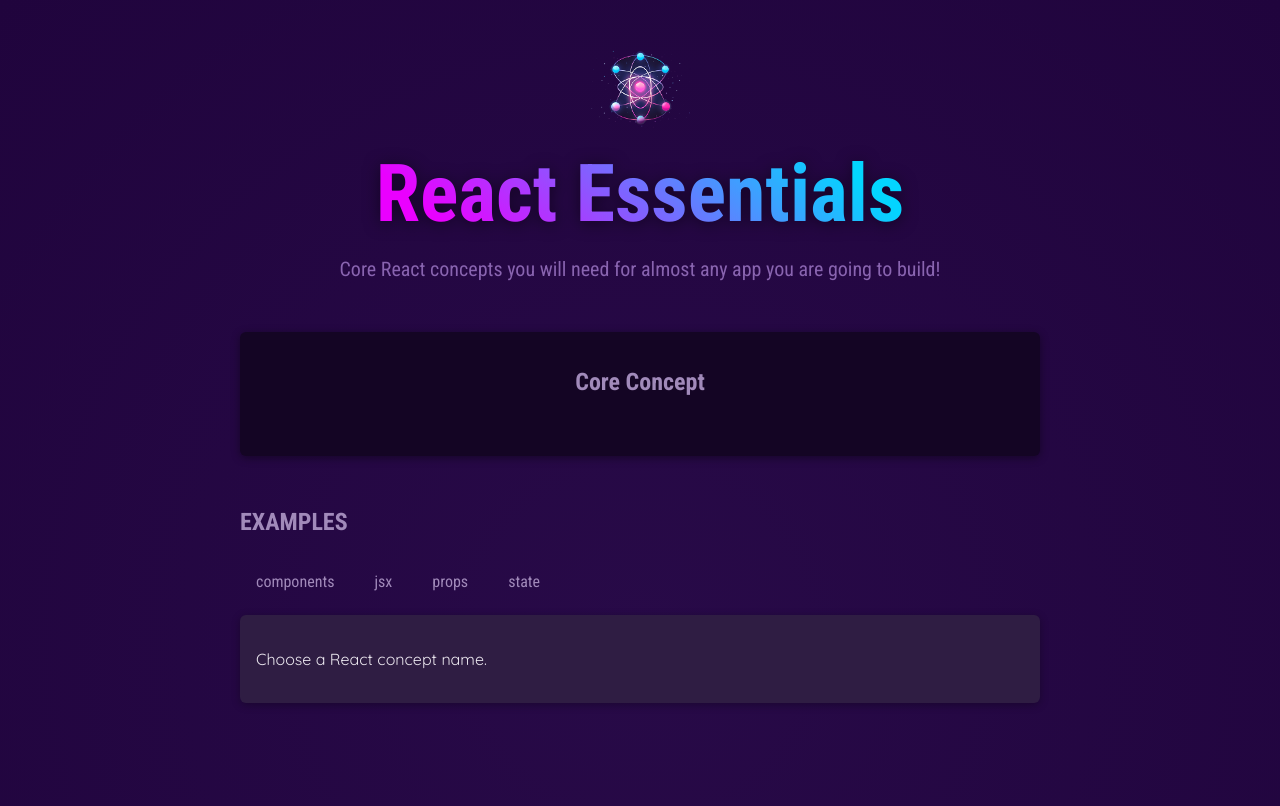
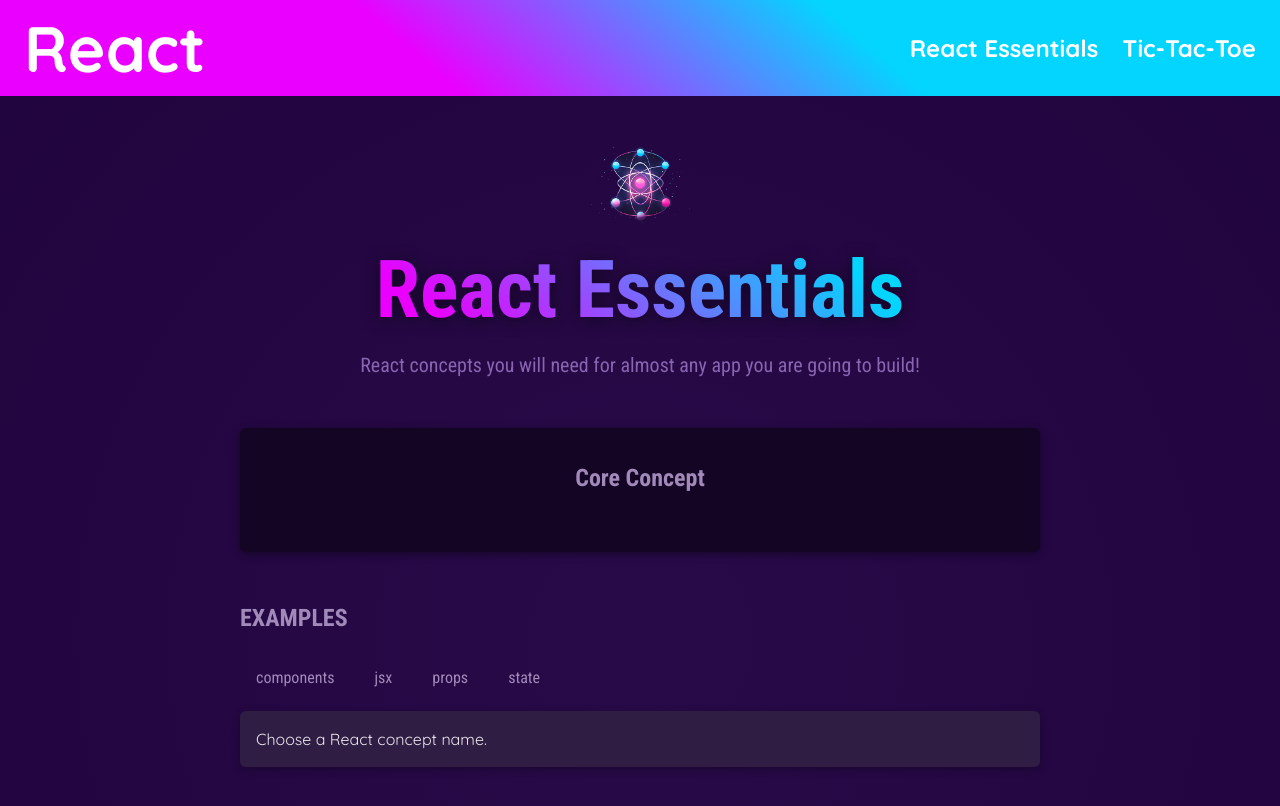
Before and after one commit to RubelMozumder/ReactWithMaximilian, a React (Vite) app: page /essentials in a window 1280 px wide. Shown: the top 806 px of the page. Built offline with nearby package versions, Linux system fonts and the light colour scheme.

Commit message:
Navbar is available now.

```diff
--- a/package.json
+++ b/package.json
@@ -11,7 +11,8 @@
   },
   "dependencies": {
     "react": "^18.2.0",
-    "react-dom": "^18.2.0"
+    "react-dom": "^18.2.0",
+    "react-router-dom": "^6.24.1"
   },
   "devDependencies": {
     "@types/react": "^18.2.15",
--- a/src/App.jsx
+++ b/src/App.jsx
@@ -1,22 +1,20 @@
-import Header from "./react_essentials/components/header";
-import { ExampleContents } from "./react_essentials/components/exampleContents";
-import ConceptComponentsUl from "./react_essentials/components/coreConcepts";
-
+import Essentials from "./react_essentials/essentials";
+import DeepDivePage from "./react_deep_drive/deepDrivePage";
+import Navbar from "./navbar";
+import "./navbar.css";
+import { Routes, Route } from "react-router-dom";
 function App() {
+  console.log(window.location);
   return (
-    <div>
-      <Header />
-      <main>
-        <section id="core-concepts">
-          <h2>Core Concept</h2>
-          <ConceptComponentsUl />
-        </section>
-        <section id="examples">
-          <h2>EXAMPLES</h2>
-          <ExampleContents />
-        </section>
-      </main>
-    </div>
+    <>
+      <Navbar id="nav" />
+      <Routes>
+        <Route path="/" element={<Essentials />} />
+        <Route path="/essentials" element={<Essentials />} />
+        <Route path="/tic-tac-toe" element={<DeepDivePage />} />
+      </Routes>
+      {/* <Essentials />; */}
+    </>
   );
 }
 
--- a/src/index.css
+++ b/src/index.css
@@ -2,6 +2,8 @@
 
 * {
   box-sizing: border-box;
+  margin: 0;
+  padding: 0;
 }
 
 html {
--- a/src/index.jsx
+++ b/src/index.jsx
@@ -1,7 +1,14 @@
 import ReactDOM from "react-dom/client";
-
+import React from "react";
 import App from "./App.jsx";
 import "./index.css";
+import { BrowserRouter } from "react-router-dom";
 
 const entryPoint = document.getElementById("root");
-ReactDOM.createRoot(entryPoint).render(<App />);
+ReactDOM.createRoot(entryPoint).render(
+  <React.StrictMode>
+    <BrowserRouter>
+      <App />
+    </BrowserRouter>
+  </React.StrictMode>
+);
--- /dev/null
+++ b/src/navbar.css
@@ -0,0 +1,36 @@
+#nav {
+  align-items: center;
+  gap: 2rem;
+  color: #ffff;
+  font-weight: bold;
+  padding: 0 1.5rem;
+  margin: 0;
+  display: flex;
+  justify-content: space-between;
+  background: linear-gradient(40deg, #ea00ff, #ea00ff, #03d5ff, #03d5ff);
+}
+
+#nav a {
+  color: inherit;
+  text-align: center;
+  text-decoration: none;
+  font-style: oblique;
+  padding: 0, 0, 20%, 0;
+}
+
+#site-title {
+  font-size: 4rem;
+}
+
+#nav ul {
+  gap: 1.5rem;
+  margin: 0, 0.5rem;
+  padding: 0, 2rem;
+  margin: 0;
+  display: flex;
+  list-style: none;
+}
+#nav ul li {
+  text-decoration: none;
+  font-size: 1.5rem;
+}
--- /dev/null
+++ b/src/navbar.jsx
@@ -0,0 +1,20 @@
+import { Link } from "react-router-dom";
+function Navbar({ children, ...props }) {
+  return (
+    <nav id={props.id}>
+      <Link to="/">
+        <span id="site-title">React</span>
+      </Link>
+      <ul>
+        <li>
+          <Link to="/essentials">React Essentials</Link>
+        </li>
+        <li>
+          <Link to="/tic-tac-toe">Tic-Tac-Toe</Link>
+        </li>
+      </ul>
+    </nav>
+  );
+}
+
+export default Navbar;
--- /dev/null
+++ b/src/react_deep_drive/deepDrivePage.jsx
@@ -0,0 +1,9 @@
+function DeepDivePage() {
+  return (
+    <div>
+      <h2>DeepDrivePage</h2>
+    </div>
+  );
+}
+
+export default DeepDivePage;
--- /dev/null
+++ b/src/react_essentials/essentials.jsx
@@ -0,0 +1,23 @@
+import Header from "./components/header";
+import { ExampleContents } from "./components/exampleContents";
+import ConceptComponentsUl from "./components/coreConcepts";
+
+function Essentials() {
+  return (
+    <div>
+      <Header />
+      <main>
+        <section id="core-concepts">
+          <h2>Core Concept</h2>
+          <ConceptComponentsUl />
+        </section>
+        <section id="examples">
+          <h2>EXAMPLES</h2>
+          <ExampleContents />
+        </section>
+      </main>
+    </div>
+  );
+}
+
+export default Essentials;
```
Also changed, not shown: src/react_deep_drive/deepDrivePage.css (added), 1 other file (tests, documents, lock files or other folders).
